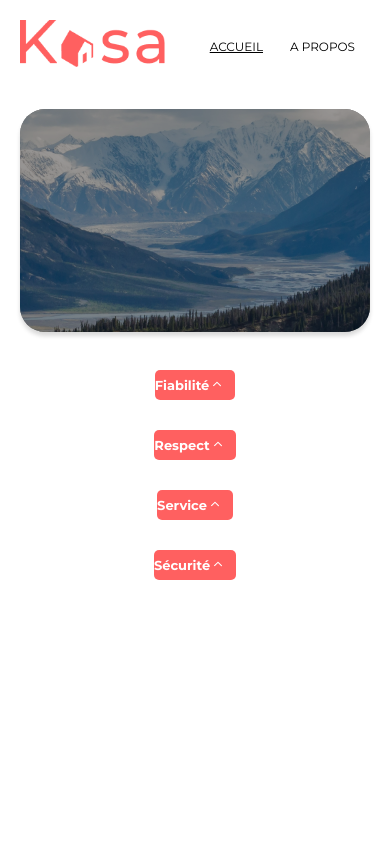
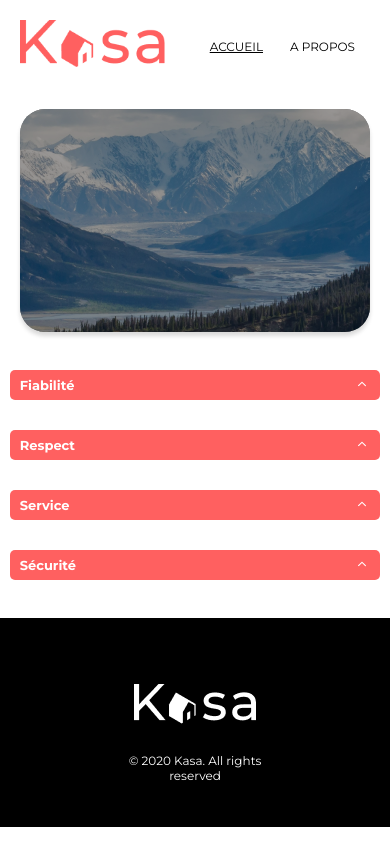
Before and after one commit to Yoan5486/Projet-8-React, a React (Create React App) app: page /About in a window 390 px wide. Shown: the top 844 px of the page. Built offline with nearby package versions, Linux system fonts and the light colour scheme.

Commit message:
Résolution bug nastage !important utilisé à voir si possible de supprimer, hélas toujours 8 px en moins pour le collapse

```diff
--- a/src/pages/about.jsx
+++ b/src/pages/about.jsx
@@ -29,8 +29,8 @@ return (
             </div>
             <div className = "flex__redbox">
            {collapseTexts.map((item, index) => (
-            <div key = {index}>
-          <div className = "redbox__design" onClick={() => toggleCollapse(index)}>
+            <div>
+          <div className = "redbox__design" key = {index} onClick={() => toggleCollapse(index)}>
             <h3 className = "txt__redbox">{item.title}</h3>
                 <FontAwesomeIcon  icon={openIndexes.includes(index) ? faChevronDown : faChevronUp} size="lg" className = "icon__chevron"/>
                 </div>
--- a/src/styles/style.css
+++ b/src/styles/style.css
@@ -58,7 +58,7 @@ main {
   margin-left: auto;
 }
 main .dimension__page {
-  min-height: 800px;
+  height: 100%;
 }
 main .img__background--about {
   -o-object-fit: cover;
@@ -179,7 +179,7 @@ main .flex__redbox .redbox__design {
 }
 main .flex__redbox .redbox__design .txt__redbox {
   color: white;
-  margin-left: 15px;
+  margin-left: 15px !important;
   font-weight: 700;
   font-size: 24px;
   position: relative;
@@ -330,11 +330,12 @@ footer {
     margin: 0;
   }
   main .flex__redbox .redbox__design {
-    width: 100%;
+    width: 95vw;
     height: 30px;
   }
   main .flex__redbox .redbox__design .txt__redbox {
     font-size: 13px;
+    margin-left: 10px !important;
   }
   main .flex__redbox .redbox__design .icon__chevron {
     width: 16px;
--- a/src/styles/style.scss
+++ b/src/styles/style.scss
@@ -62,7 +62,7 @@ header {
 }
 main {
   .dimension__page {
-    min-height: 800px;
+    height: 100%;
   }
   .img__background--about {
     object-fit: cover;
@@ -156,7 +156,7 @@ main {
     .redbox__design {
       .txt__redbox {
         color: white;
-        margin-left: 15px;
+        margin-left: 15px !important ;
         font-weight: 700;
         font-size: 24px;
         position: relative;
@@ -327,6 +327,7 @@ footer {
       .redbox__design {
         .txt__redbox {
           font-size: 13px;
+          margin-left: 10px !important;
 
         }
         .icon__chevron {
@@ -334,10 +335,11 @@ footer {
           height: 9.14px;
 
         }
-        width: 100%;
+        width: 95vw;
         height: 30px;
       }
     }
+
     height: 100%;
   }
   .copyright {
```
Also changed, not shown: 1 other file (tests, documents, lock files or other folders).
